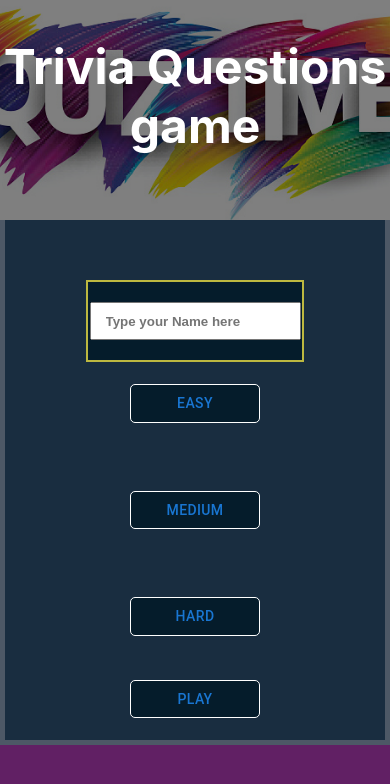
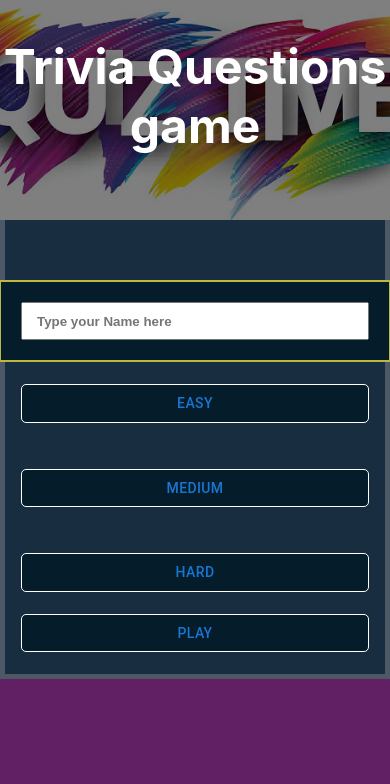
Before and after one commit to MohamedSabry000/trivia-questions-game, a React (Create React App) app: page / in a window 390 px wide. Shown: the top 784 px of the page. Built offline with nearby package versions, Linux system fonts and the light colour scheme.

Commit message:
add name in score

```diff
--- a/src/pages/home/Home.jsx
+++ b/src/pages/home/Home.jsx
@@ -63,7 +63,7 @@ export default function Home() {
               ))}
             </Grid>
           </div>
-          <div className="buttons-container">
+          <div className="buttons-container sub-submit">
             <Grid container spacing={3}>
               <Grid item xs={12}>
                 <Box className="button-box">
--- a/src/pages/questions/questions.css
+++ b/src/pages/questions/questions.css
@@ -29,3 +29,19 @@
   color: white;
   margin: 10px;
 }
+
+@media screen and (max-width: 768px) {
+  #main-body .word-container .word-wrapper{
+    width: 100% !important;
+  }
+  .buttons-container{
+    width: 100% !important;
+  }
+  .button-box{
+    margin: 22px auto !important;
+    margin-bottom: 0px !important;
+  }
+  .sub-submit .button-box{
+    margin-bottom: 22px !important;
+  }
+}
--- a/src/pages/score/Score.jsx
+++ b/src/pages/score/Score.jsx
@@ -42,7 +42,7 @@ export default function Score() {
   };
 
   const dispatch = useDispatch();
-  const { timeSpent, selectedCategory } = useSelector((state) => state.game);
+  const { timeSpent, selectedCategory, user } = useSelector((state) => state.game);
 
   const getTime = (time) => {
     const hours = Math.floor(time / 3600);
@@ -62,7 +62,7 @@ export default function Score() {
   return (
     <Body>
       <section className="questions-container" id="score">
-        <SectionTitle>Score</SectionTitle>
+        <SectionTitle>Score of ( {user} ) </SectionTitle>
         <Grid container spacing={3}>
           <Grid item xs={12} md={6}>
             <Box className="question-box">
--- a/src/redux/reducers/game.js
+++ b/src/redux/reducers/game.js
@@ -1,7 +1,7 @@
 import { createSlice } from '@reduxjs/toolkit';
 
 const initialState = {
-  userName: '',
+  user: '',
   level: '',
   categories: [],
   finishedCategories: [9,10,11,12,13,14,15,16,17,18],
```
